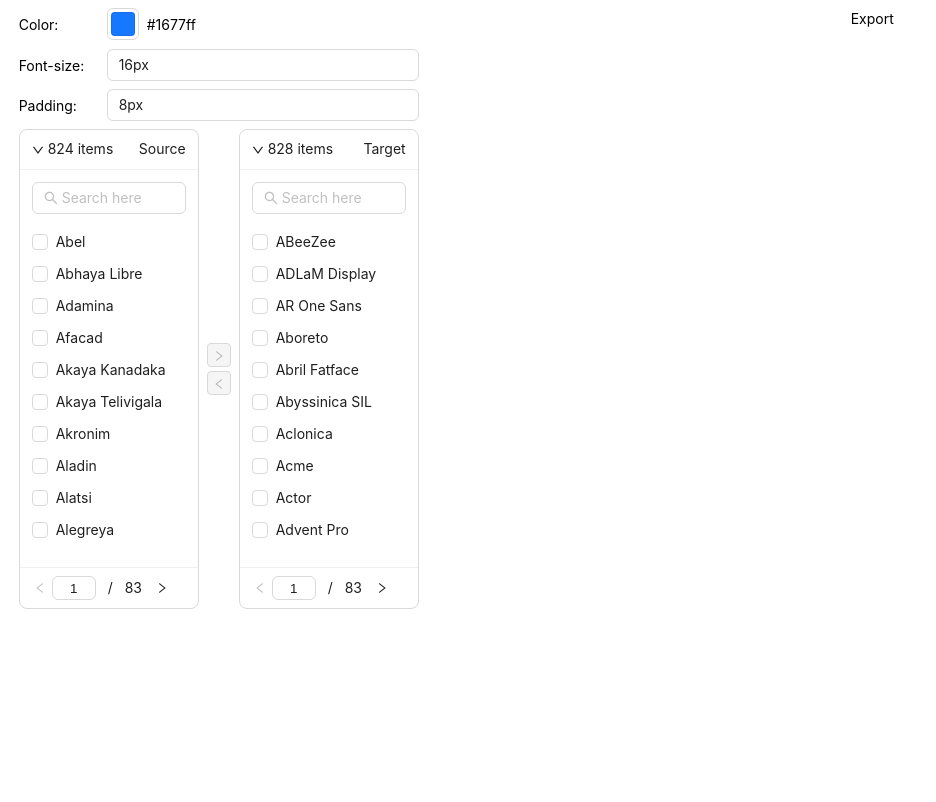
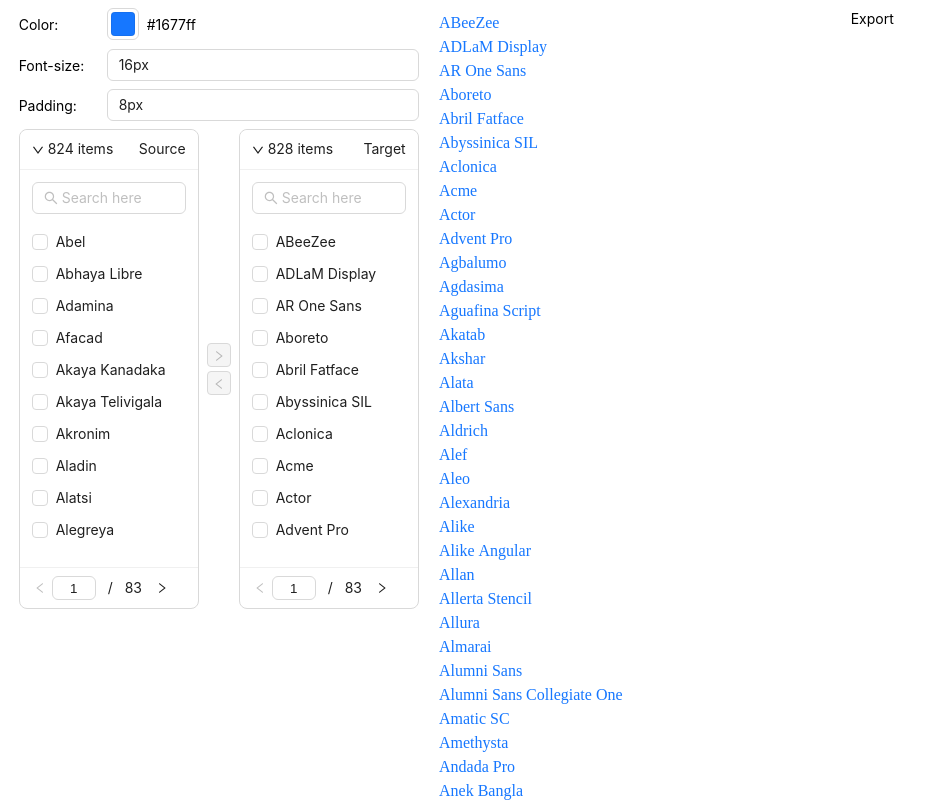
Before and after one commit to Aleksandr09332/google-font-image-generator, a React (Vite) app: page / in a window 1280 px wide. Shown: the top 802 px of the page, without its empty margins (0-936 px from the left). Built offline with nearby package versions, Linux system fonts and the light colour scheme; a web font is replaced by a local one.

Commit message:
Add Canvas

```diff
--- a/src/component/Canvas/index.tsx
+++ b/src/component/Canvas/index.tsx
@@ -1,4 +1,4 @@
-import { FC, useRef } from 'react';
+import { FC, useLayoutEffect, useRef } from 'react';
 import { IFields } from '../FontParams';
 import './index.css';
 
@@ -6,12 +6,30 @@ export interface ICanvasProps extends IFields {
   fonts: string[];
 }
 
-export const Canvas: FC<ICanvasProps> = () => {
-  const canvasRef = useRef(null);
+export const Canvas: FC<ICanvasProps> = ({ color, fonts, fontSize, padding }) => {
+  const canvasRef = useRef<HTMLCanvasElement>(null);
+  const indent = 10;
+  const width = 300;
+  const height = fonts.length * (fontSize + padding) + padding;
+
+  useLayoutEffect(() => {
+    const context = canvasRef.current?.getContext('2d');
+
+    if (context) {
+      context.clearRect(0, 0, width, height);
+      context.textBaseline = 'top';
+      context.fillStyle = color;
+
+      fonts.forEach((text, index) => {
+        context.font = `${fontSize}px "${text}"`;
+        context.fillText(text, indent, index * (fontSize + padding) + padding, width - 2 * indent);
+      })
+    }
+  }, [color, fonts, fontSize, padding, height]);
 
   console.log(canvasRef);
 
   return (
-    <canvas id="canvas" ref={canvasRef.current} width={400} height={1000} />
+    <canvas ref={canvasRef} width={width} height={height} />
   );
 }
```
Also changed, not shown: 2 other files (tests, documents, lock files or other folders).
